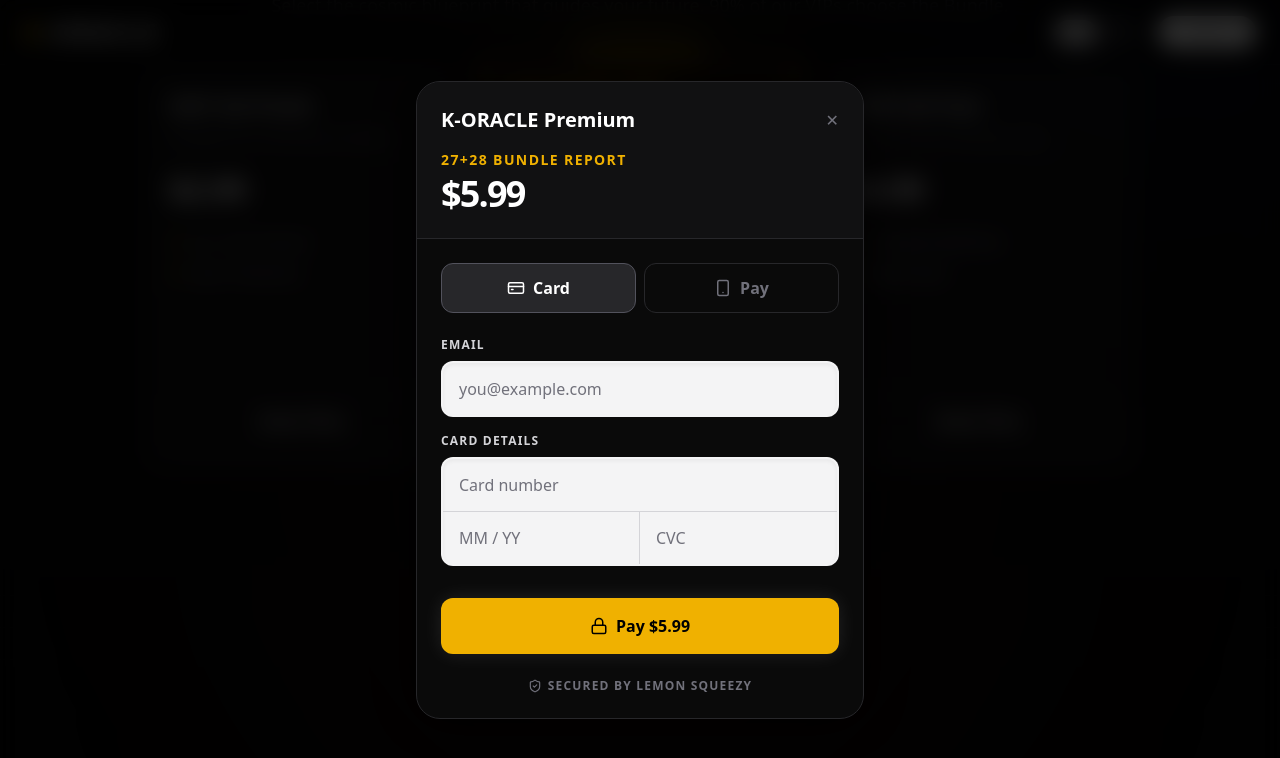
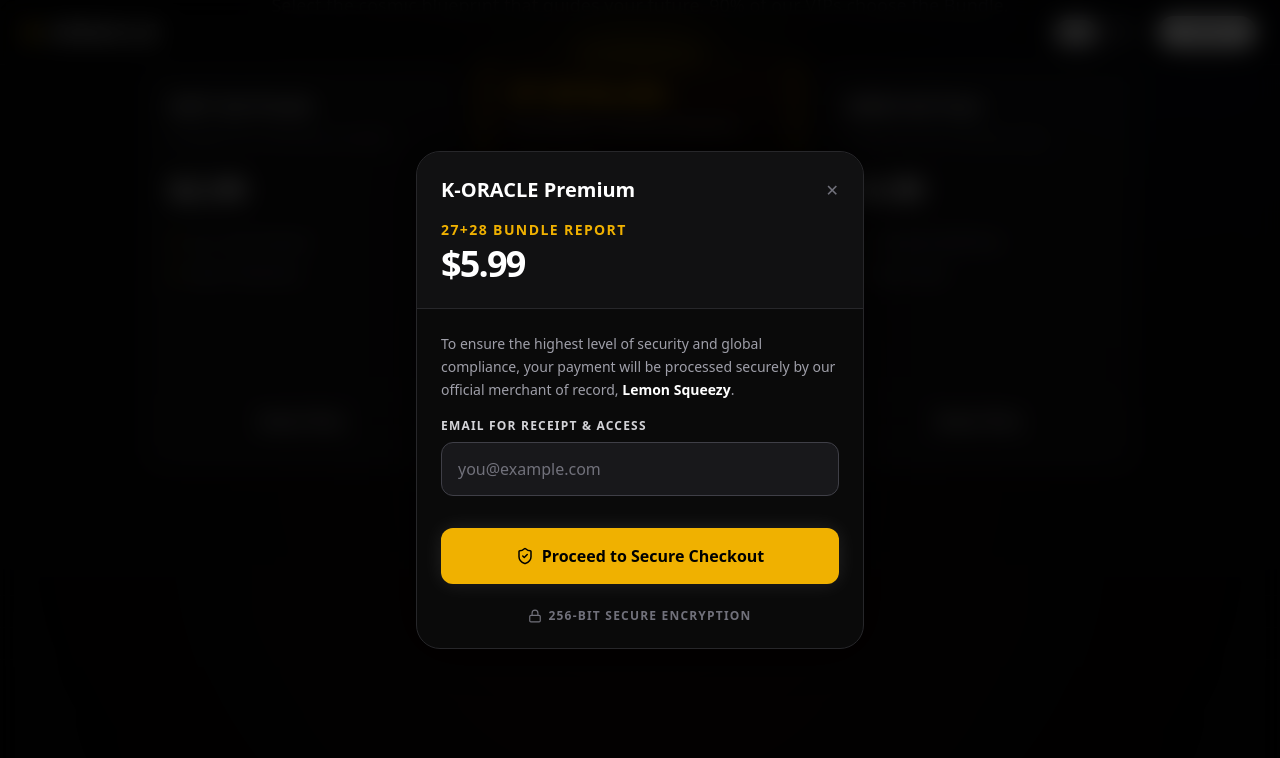
Before and after one commit to cwjung77-glitch/K-oracle, a Next.js app: page / in a window 1280 px wide. Both pictures are taken after a click on the button "Unlock Bundle". Shown: the part 1530-2288 px from the top of the page. Built offline with nearby package versions, Linux system fonts and the light colour scheme.

Commit message:
Refactor CheckoutModal to remove redundant card fields and improve UX

```diff
--- a/fix_checkout_modal.js
+++ b/fix_checkout_modal.js
@@ -1,45 +1,41 @@
 const fs = require('fs');
-let c = fs.readFileSync('src/components/features/CheckoutModal.jsx', 'utf8');
+let c = fs.readFileSync('src/components/features/CheckoutModal.jsx', 'utf8').replace(/\r\n/g, '\n');
 
-const replacement = `
-export default function CheckoutModal({ isOpen, onClose, onSuccess, activeTab, selectedPlan }) {
-  const [isProcessing, setIsProcessing] = useState(false);
-  const [method, setMethod] = useState('card'); // 'card' or 'digital'
+const newForm = `        {/* Form */}
+        <form onSubmit={handlePay} className="p-6">
+          <div className="space-y-4 animate-in fade-in duration-300">
+            <p className="text-sm text-zinc-400 leading-relaxed mb-4">
+              To ensure the highest level of security and global compliance, your payment will be processed securely by our official merchant of record, <strong className="text-white">Lemon Squeezy</strong>.
+            </p>
 
-  if (!isOpen) return null;
+            <div>
+              <label className="block text-xs font-bold text-zinc-300 uppercase tracking-widest mb-2">Email for Receipt & Access</label>
+              <input type="email" id="email" name="email" required placeholder="you@example.com" className="w-full px-4 py-3.5 bg-zinc-900 rounded-xl border border-zinc-700 focus:border-zinc-400 outline-none transition-all text-white placeholder-zinc-500 font-medium" />
+            </div>
+          </div>
 
-  const isBeauty = activeTab === 'beauty';
+          <button
+            type="submit"
+            disabled={isProcessing}
+            className={\`w-full mt-8 \${bgTheme} \${hoverTheme} text-black font-black py-4 rounded-xl flex items-center justify-center gap-2 transition-all disabled:opacity-70 shadow-[0_0_20px_rgba(255,255,255,0.1)] hover:shadow-[0_0_30px_rgba(255,255,255,0.2)]\`}
+          >
+            {isProcessing ? (
+              <><Loader2 className="animate-spin" size={20} /> Redirecting...</>
+            ) : (
+              <><ShieldCheck size={18} /> Proceed to Secure Checkout</>
+            )}
+          </button>
 
-  let productName = "2027 Full Destiny Report";
-  let price = "$4.99";
+          <div className="mt-6 flex items-center justify-center gap-1.5 text-xs text-zinc-500 font-bold uppercase tracking-widest">
+            <Lock size={14} /> 256-bit Secure Encryption
+          </div>
+        </form>`;
 
-  if (isBeauty) {
-    productName = "K-Beauty Deep Dive Report";
-    price = "$9.99";
-  } else {
-    if (selectedPlan === 'q4') {
-      productName = "2027 Q4 Finale Report";
-      price = "$2.99";
-    } else if (selectedPlan === 'fullyear') {
-      productName = "2028 Full Year Report";
-      price = "$4.99";
-    } else {
-      productName = "27+28 Bundle Report";
-      price = "$5.99";
-    }
-  }
+// Find everything from {/* Form */} to the end of the form.
+const regex = /\{\/\* Form \*\/\}\n\s*<form onSubmit=\{handlePay\} className="p-6">[\s\S]*?<\/form>/;
+c = c.replace(regex, newForm);
 
-  const themeColor = isBeauty ? "text-pink-400" : "text-yellow-500";
-`;
-
-c = c.replace(/export default function CheckoutModal.*?const themeColor = isBeauty \? "text-pink-400" : "text-yellow-500";/s, replacement.trim());
-
-// Update fetch call body
-c = c.replace(/productId: isBeauty \? 'prod_beauty' : 'prod_saju'/, `productId: isBeauty ? 'prod_beauty' : selectedPlan`);
-
-// Uncomment redirect
-c = c.replace(/\/\/ window\.location\.href = data\.checkoutUrl; \/\/ In real life, redirect here./, 'window.location.href = data.checkoutUrl;');
-// Comment out onSuccess (as they will be redirected)
-c = c.replace(/onSuccess\(\); \/\/ Simulate successful return from checkout for MVP/, '// onSuccess();');
+// Also remove the `method` state since it's no longer needed
+c = c.replace(/const \[method, setMethod\] = useState\('card'\); \/\/ 'card' or 'digital'\n/, '');
 
 fs.writeFileSync('src/components/features/CheckoutModal.jsx', c);
--- a/src/components/features/CheckoutModal.jsx
+++ b/src/components/features/CheckoutModal.jsx
@@ -7,7 +7,6 @@ import { Lock, ShieldCheck, Loader2, CreditCard, Smartphone } from 'lucide-react
 
 export default function CheckoutModal({ isOpen, onClose, onSuccess, activeTab, selectedPlan }) {
   const [isProcessing, setIsProcessing] = useState(false);
-  const [method, setMethod] = useState('card'); // 'card' or 'digital'
 
   if (!isOpen) return null;
 
@@ -95,71 +94,31 @@ export default function CheckoutModal({ isOpen, onClose, onSuccess, activeTab, s
 
                 {/* Form */}
         <form onSubmit={handlePay} className="p-6">
+          <div className="space-y-4 animate-in fade-in duration-300">
+            <p className="text-sm text-zinc-400 leading-relaxed mb-4">
+              To ensure the highest level of security and global compliance, your payment will be processed securely by our official merchant of record, <strong className="text-white">Lemon Squeezy</strong>.
+            </p>
 
-          {/* Payment Method Toggle */}
-          <div className="flex gap-2 mb-6">
-            <button
-              type="button"
-              onClick={() => setMethod('card')}
-              className={`flex-1 py-3 rounded-xl border flex items-center justify-center gap-2 font-bold transition-all ${method === 'card' ? 'bg-zinc-800 border-zinc-600 text-white' : 'bg-transparent border-zinc-800 text-zinc-500 hover:text-zinc-300'}`}
-            >
-              <CreditCard size={18} /> Card
-            </button>
-            <button
-              type="button"
-              onClick={() => setMethod('digital')}
-              className={`flex-1 py-3 rounded-xl border flex items-center justify-center gap-2 font-bold transition-all ${method === 'digital' ? 'bg-zinc-800 border-zinc-600 text-white' : 'bg-transparent border-zinc-800 text-zinc-500 hover:text-zinc-300'}`}
-            >
-              <Smartphone size={18} /> Pay
-            </button>
+            <div>
+              <label className="block text-xs font-bold text-zinc-300 uppercase tracking-widest mb-2">Email for Receipt & Access</label>
+              <input type="email" id="email" name="email" required placeholder="you@example.com" className="w-full px-4 py-3.5 bg-zinc-900 rounded-xl border border-zinc-700 focus:border-zinc-400 outline-none transition-all text-white placeholder-zinc-500 font-medium" />
+            </div>
           </div>
 
-          {method === 'card' ? (
-            <div className="space-y-4 animate-in fade-in duration-300">
-              <div>
-                <label className="block text-xs font-bold text-zinc-300 uppercase tracking-widest mb-2">Email</label>
-                <input type="email" id="email" name="email" required placeholder="you@example.com" className="w-full px-4 py-3.5 bg-zinc-100 rounded-xl border-2 border-transparent focus:border-zinc-400 outline-none transition-all text-zinc-900 placeholder-zinc-500 font-medium shadow-inner" />
-              </div>
-
-              <div>
-                <label className="block text-xs font-bold text-zinc-300 uppercase tracking-widest mb-2">Card Details</label>
-                <div className="border-2 border-transparent rounded-xl overflow-hidden focus-within:border-zinc-400 transition-all bg-zinc-100 shadow-inner">
-                  <input type="text" required placeholder="Card number" className="w-full px-4 py-3.5 border-b border-zinc-300 outline-none text-zinc-900 bg-transparent placeholder-zinc-500 font-medium" />
-                  <div className="flex">
-                    <input type="text" required placeholder="MM / YY" className="w-1/2 px-4 py-3.5 border-r border-zinc-300 outline-none text-zinc-900 bg-transparent placeholder-zinc-500 font-medium" />
-                    <input type="text" required placeholder="CVC" className="w-1/2 px-4 py-3.5 outline-none text-zinc-900 bg-transparent placeholder-zinc-500 font-medium" />
-                  </div>
-                </div>
-              </div>
-            </div>
-          ) : (
-            <div className="space-y-4 animate-in fade-in duration-300">
-              <button type="button" onClick={handlePay} className="w-full py-4 rounded-xl bg-white text-black font-black flex items-center justify-center gap-2 text-lg hover:bg-zinc-200 transition-colors">
-                  Pay
-              </button>
-              <button type="button" onClick={handlePay} className="w-full py-4 rounded-xl bg-zinc-800 text-white font-black flex items-center justify-center gap-2 text-lg hover:bg-zinc-700 transition-colors">
-                G Pay
-              </button>
-              <div className="text-center text-xs text-zinc-500 font-medium">Fast and secure checkout</div>
-            </div>
-          )}
-
-          {method === 'card' && (
           <button
             type="submit"
             disabled={isProcessing}
             className={`w-full mt-8 ${bgTheme} ${hoverTheme} text-black font-black py-4 rounded-xl flex items-center justify-center gap-2 transition-all disabled:opacity-70 shadow-[0_0_20px_rgba(255,255,255,0.1)] hover:shadow-[0_0_30px_rgba(255,255,255,0.2)]`}
           >
             {isProcessing ? (
-                <><Loader2 className="animate-spin" size={20} /> Processing...</>
+              <><Loader2 className="animate-spin" size={20} /> Redirecting...</>
             ) : (
-                <><Lock size={18} /> Pay {price}</>
+              <><ShieldCheck size={18} /> Proceed to Secure Checkout</>
             )}
           </button>
-          )}
 
           <div className="mt-6 flex items-center justify-center gap-1.5 text-xs text-zinc-500 font-bold uppercase tracking-widest">
-            <ShieldCheck size={14} /> Secured by Lemon Squeezy
+            <Lock size={14} /> 256-bit Secure Encryption
           </div>
         </form>
       </div>
```
Lines whose indentation alone changed are shown as unchanged.
